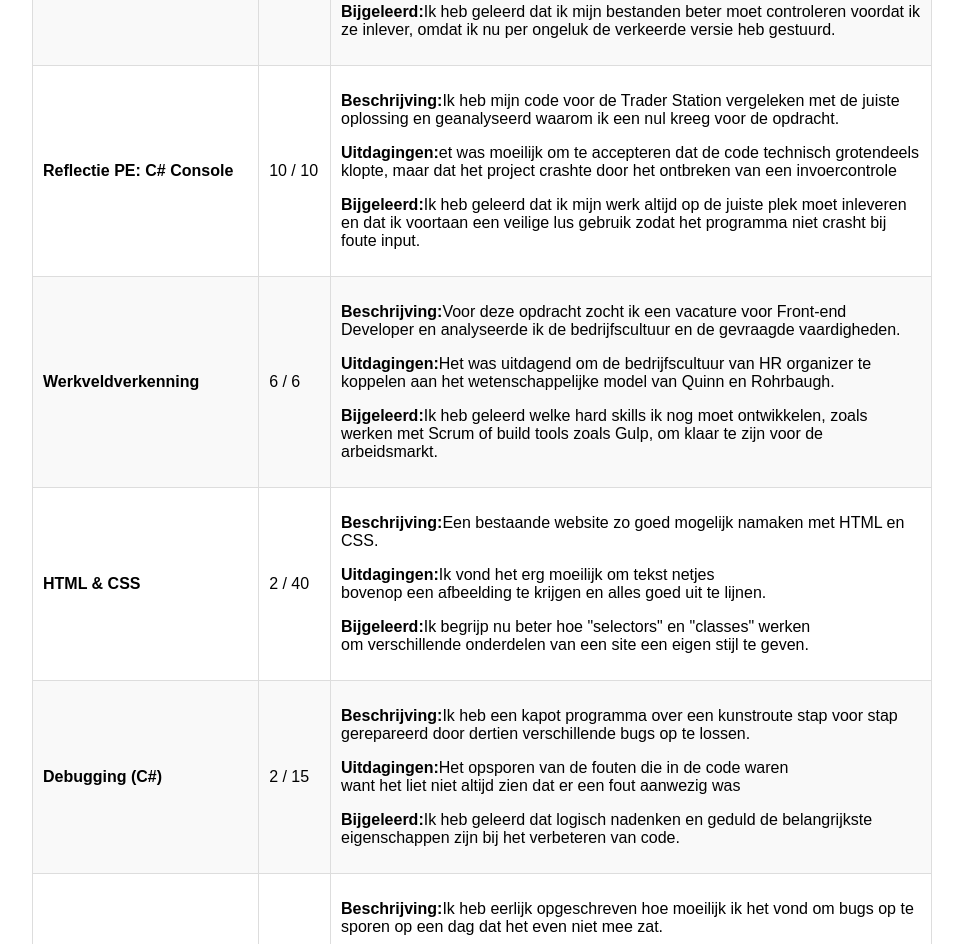
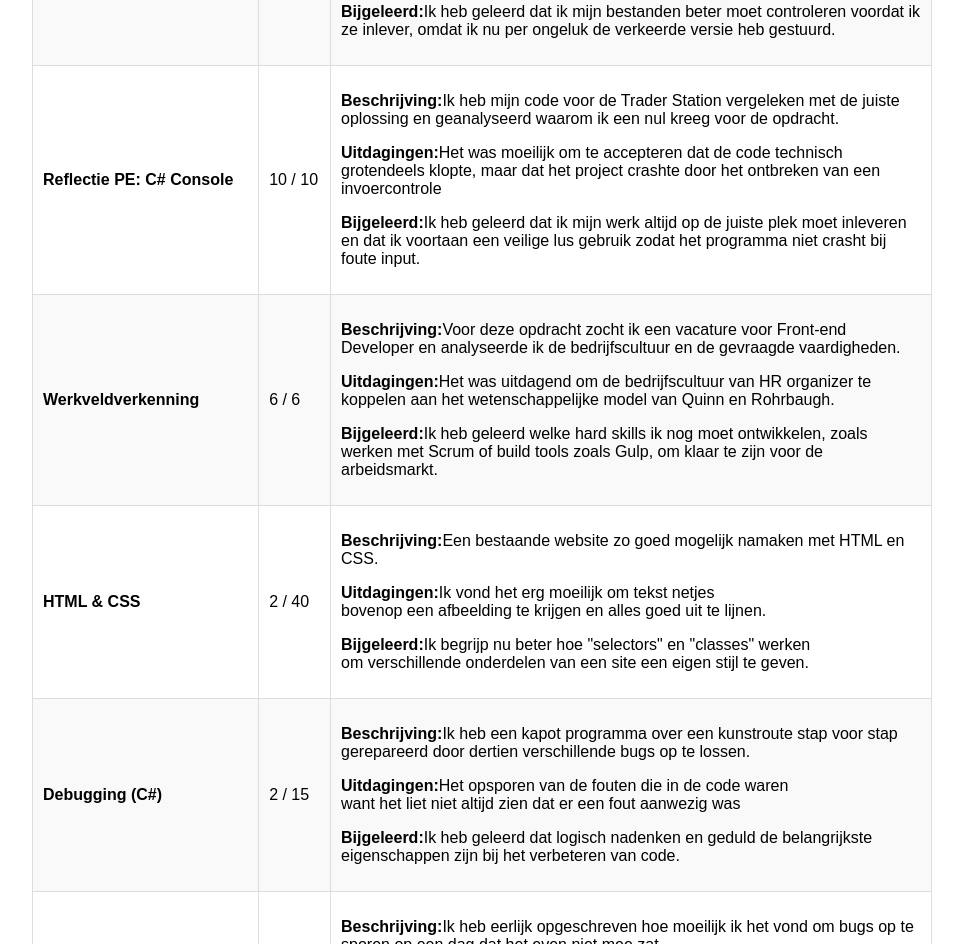
Before and after one commit to muratcesurpxl/Portfolio-Murat-Cesur, a website: page index.html in a window 1280 px wide. Shown: the part 6020-6964 px from the top of the page, without its empty margins (158-1121 px from the left). Drawn offline with Linux system fonts and the light colour scheme.

Commit message:
portfolio

```diff
--- a/index.html
+++ b/index.html
@@ -378,7 +378,7 @@
                 <td>10 / 10</td>
                 <td>
                     <p><strong>Beschrijving:</strong>Ik heb mijn code voor de Trader Station vergeleken met de juiste oplossing en geanalyseerd waarom ik een nul kreeg voor de opdracht.</p>
-                    <p><strong>Uitdagingen:</strong>et was moeilijk om te accepteren dat de code technisch grotendeels klopte, maar dat het project crashte door het ontbreken van een invoercontrole</p>
+                    <p><strong>Uitdagingen:</strong>Het was moeilijk om te accepteren dat de code technisch grotendeels klopte, maar dat het project crashte door het ontbreken van een invoercontrole</p>
                     <p><strong>Bijgeleerd:</strong>Ik heb geleerd dat ik mijn werk altijd op de juiste plek moet inleveren en dat ik voortaan een veilige lus gebruik zodat het programma niet crasht bij foute input.</p>
                 </td>
             </tr>
```
